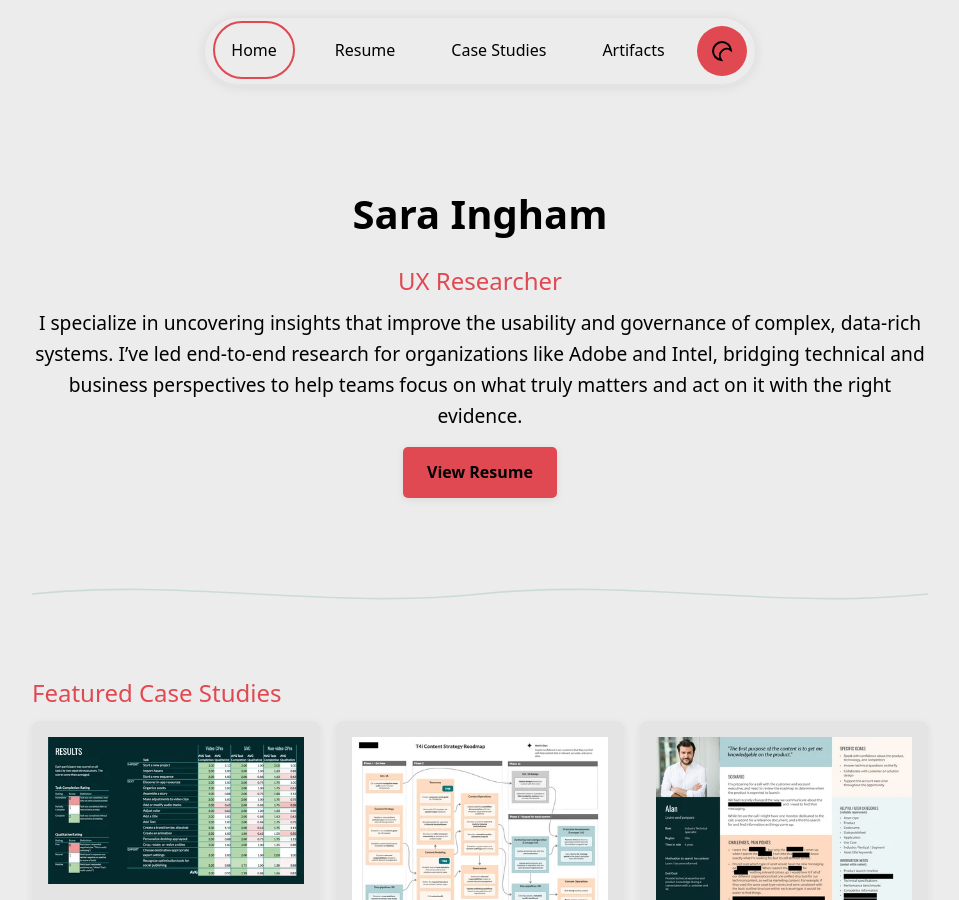
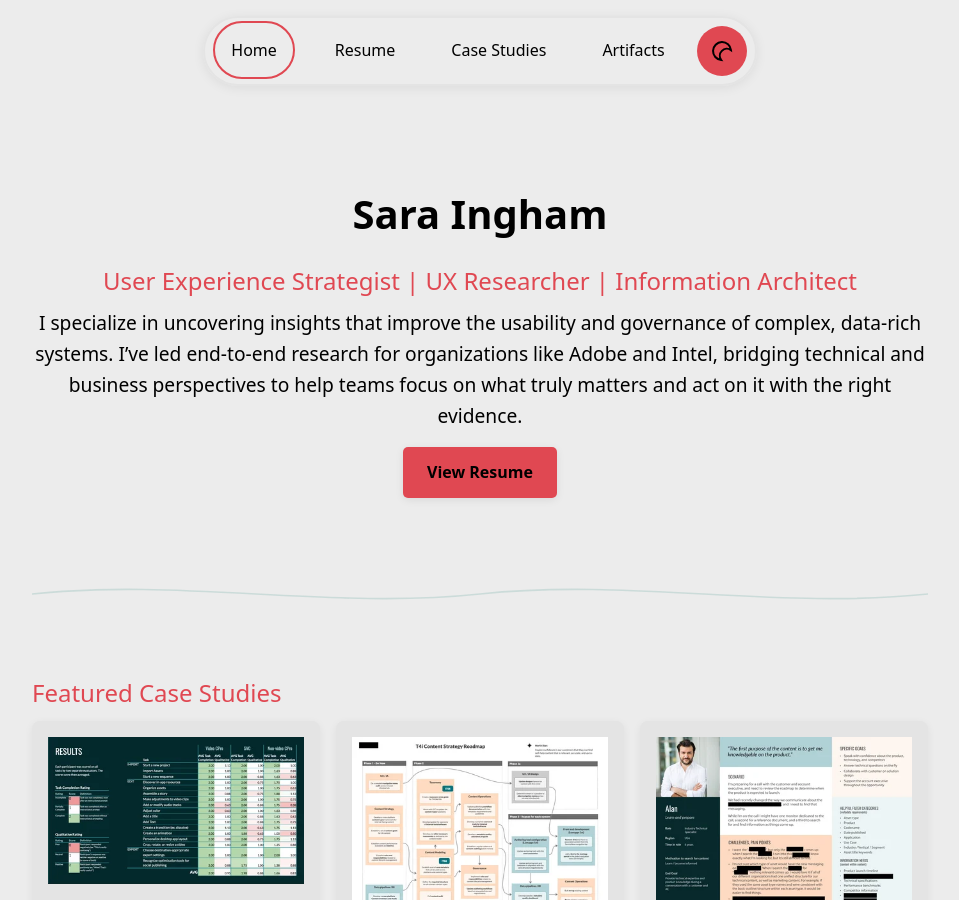
Before and after one commit to singhams/portfolio, a Jekyll site: the page built from index.md, in a window 1280 px wide and 900 px high. Shown: the whole window, without its empty margins (160-1119 px from the left). Built offline with Jekyll 4.4.1, drawn with Linux system fonts in a browser that asks for light colours.

Commit message:
Update subtitle to reflect broader expertise

```diff
--- a/index.md
+++ b/index.md
@@ -5,7 +5,7 @@ title: Home
 
 <header class="hero">
   <h1>Sara Ingham</h1>
-  <h2>UX Researcher</h2>
+  <h2>User Experience Strategist | UX Researcher | Information Architect</h2>
   <p>I specialize in uncovering insights that improve the usability and governance of complex, data-rich systems. I’ve led end-to-end research for organizations like Adobe and Intel, bridging technical and business perspectives to help teams focus on what truly matters and act on it with the right evidence.</p>
   <a href="{{ '/resume' | relative_url }}" class="btn">View Resume</a>
 </header>
```
